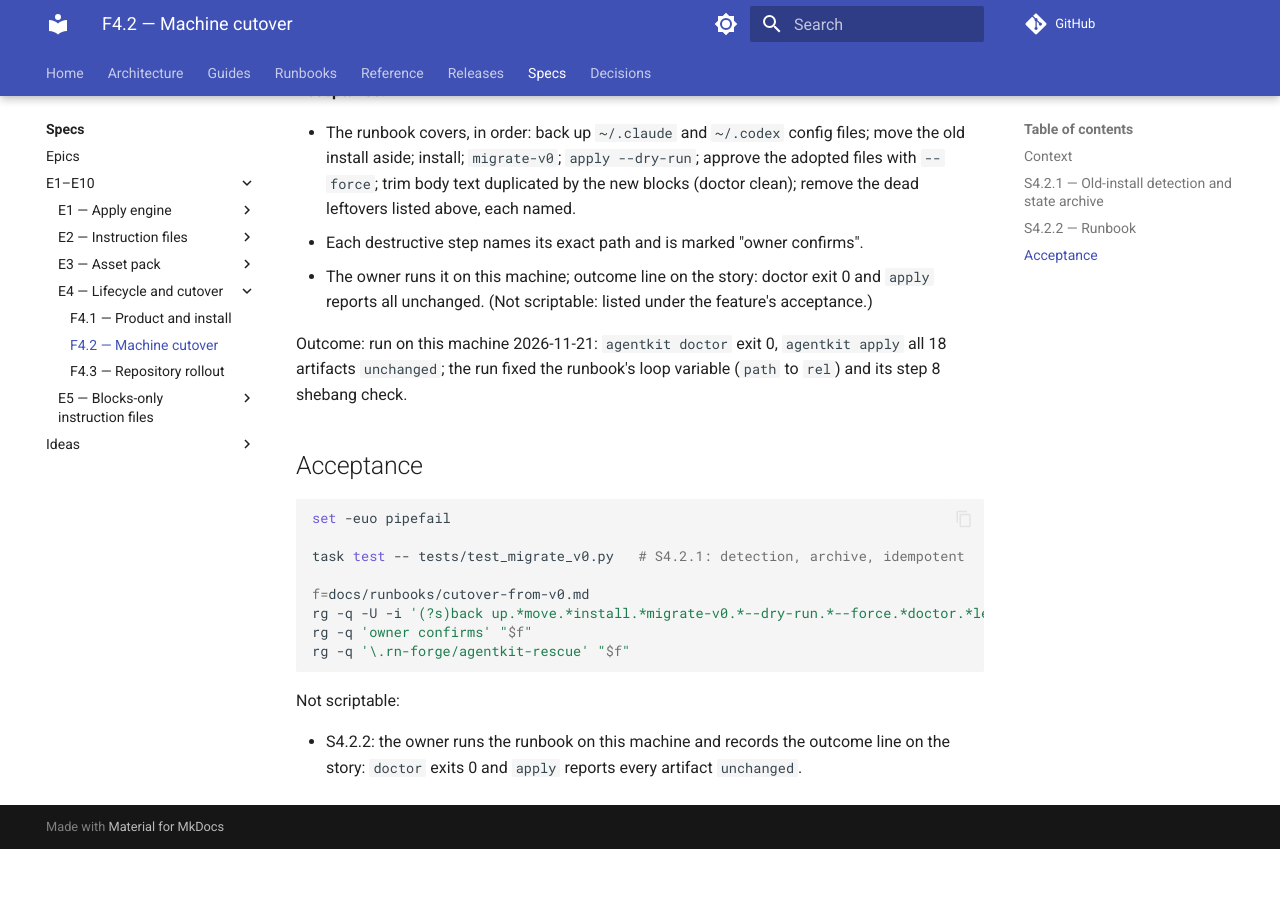
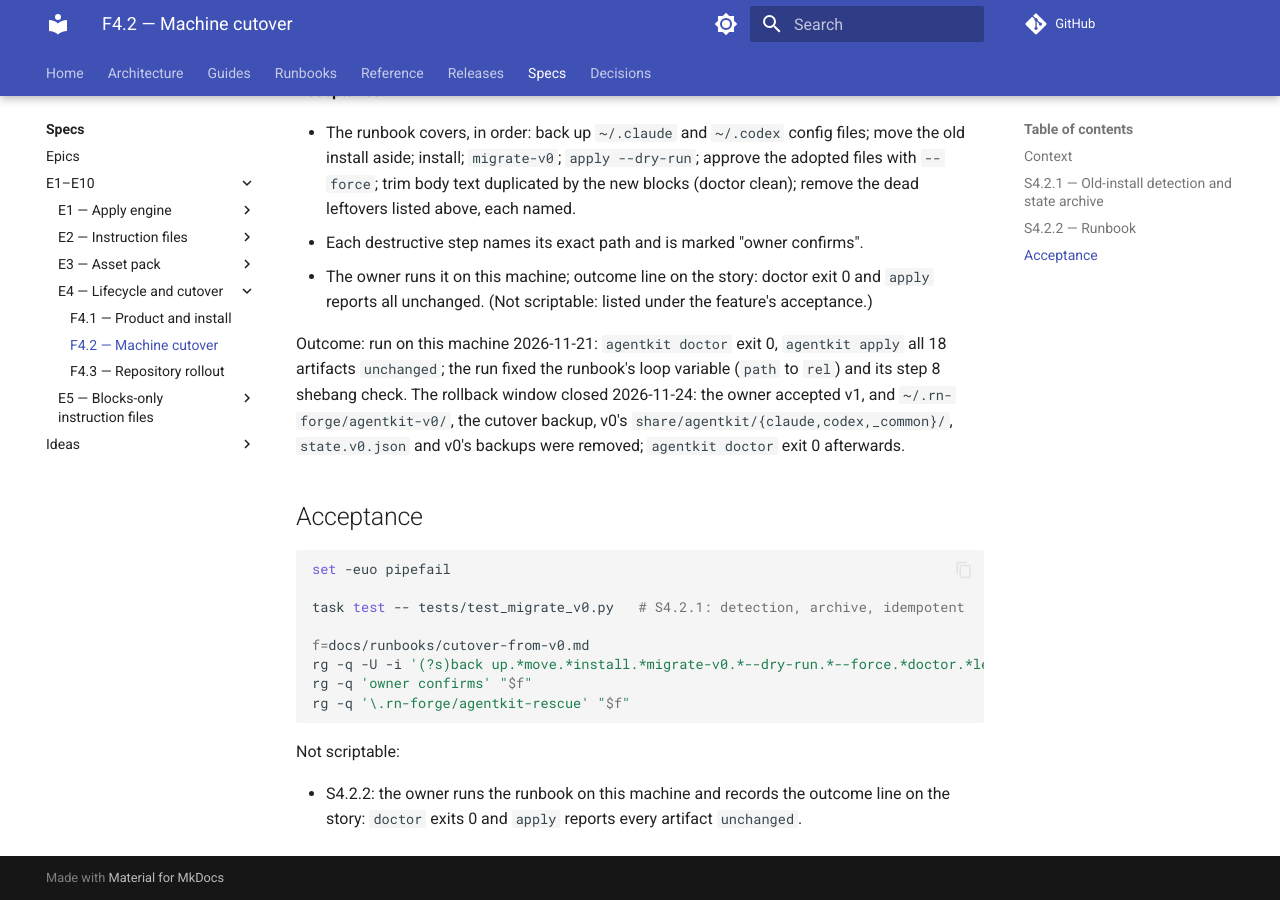
Before and after one commit to rn-tools/agentkit, an MkDocs documentation site: the page built from docs/specs/epics/E4-lifecycle-and-cutover/F4.2-machine-cutover.md, in a window 1280 px wide and 900 px high, scrolled down 1629 px. Built offline with MkDocs 1.6.1 and Material for MkDocs 9.7.7, drawn with Linux system fonts in a browser that asks for light colours; comment, search, counter and statistics services are not loaded; before the commit the page ends 2478 px from its top, so only the background shows below that.

Commit message:
S4.2.2 v0 removed
Co-Authored-By: Claude Opus 5.5 <noreply@anthropic.com>

```diff
--- a/docs/specs/epics/E4-lifecycle-and-cutover/F4.2-machine-cutover.md
+++ b/docs/specs/epics/E4-lifecycle-and-cutover/F4.2-machine-cutover.md
@@ -74,7 +74,10 @@ Dead leftovers:
 
 Outcome: run on this machine 2026-11-21: `agentkit doctor` exit 0,
 `agentkit apply` all 18 artifacts `unchanged`; the run fixed the runbook's loop
-variable (`path` to `rel`) and its step 8 shebang check.
+variable (`path` to `rel`) and its step 8 shebang check. The rollback window
+closed 2026-11-24: the owner accepted v1, and `~/.rn-forge/agentkit-v0/`, the
+cutover backup, v0's `share/agentkit/{claude,codex,_common}/`, `state.v0.json`
+and v0's backups were removed; `agentkit doctor` exit 0 afterwards.
 
 ## Acceptance
 
```
